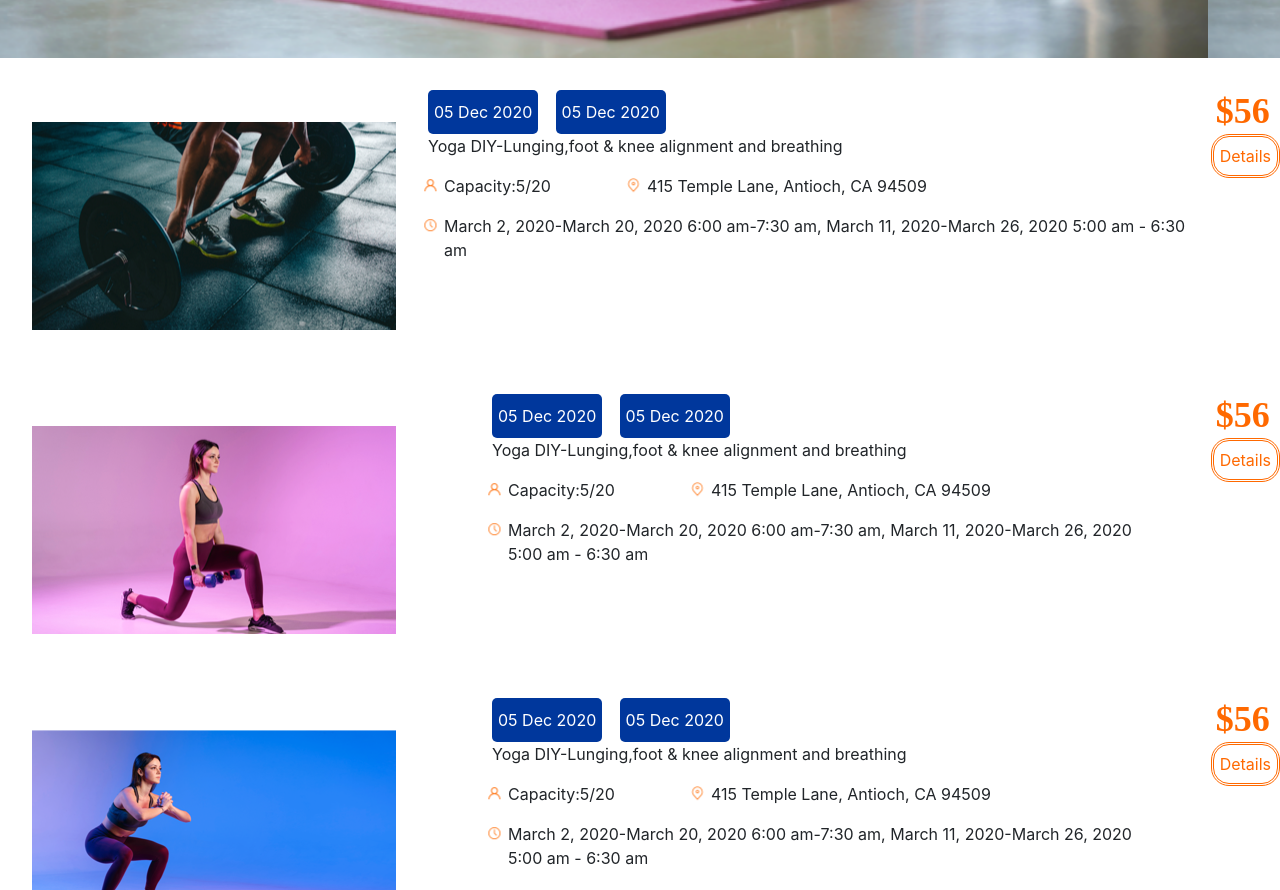
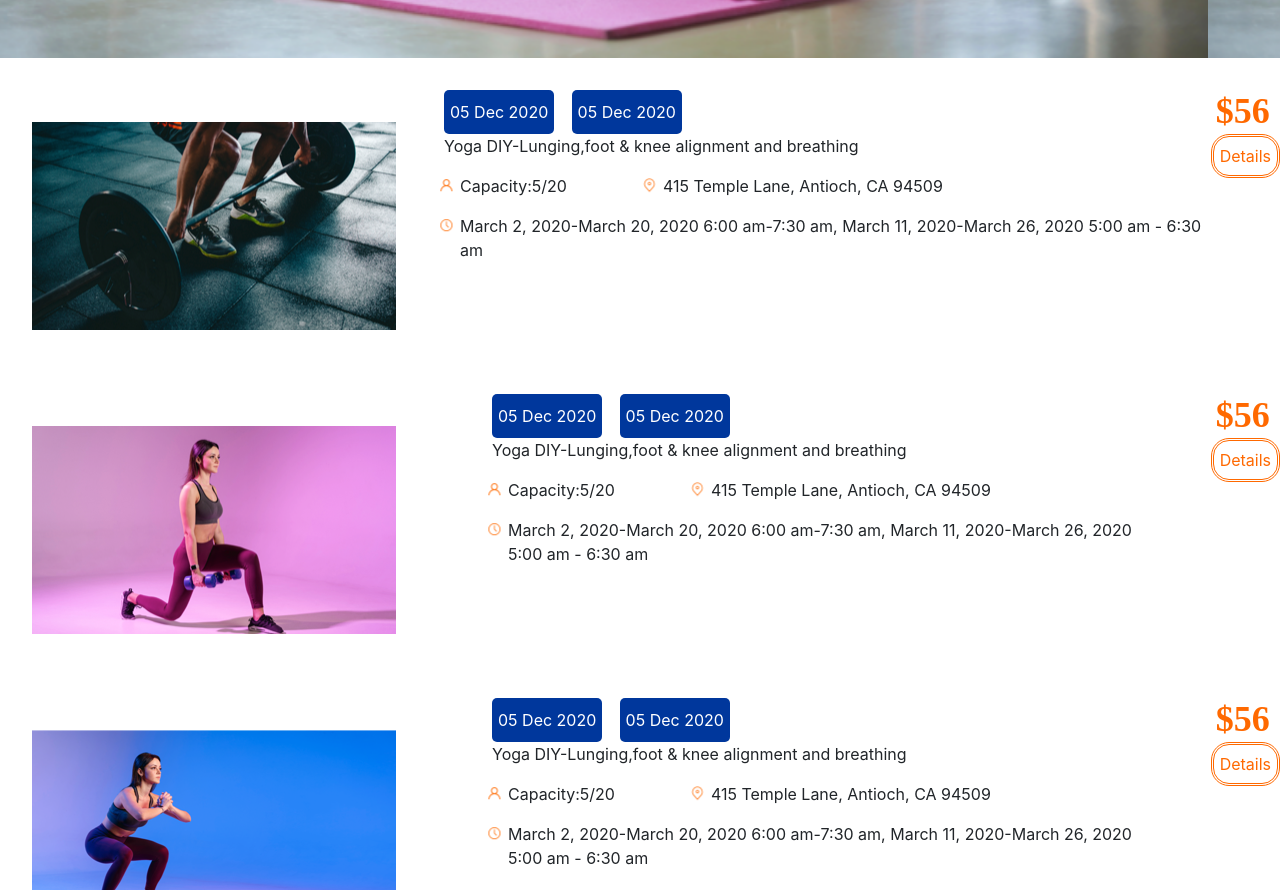
Before and after one commit to tuanldhe140929/gym_site, a plain HTML site: page index.html in a window 1280 px wide. Shown: the part 2568-3458 px from the top of the page. Drawn offline with nearby package versions, Linux system fonts and the light colour scheme.

Commit message:
Update index.html

```diff
--- a/index.html
+++ b/index.html
@@ -150,7 +150,7 @@
 	<section>
 		<div  class="mid" style="display: flex; justify-content: center;">
 			<img style="margin:2rem;" src="rectangle1.png">
-			<div>
+			<div style = "padding: 0 0 0 1rem;">
 			<div>
 			<button type="button" class="nut">05 Dec 2020</button>
 			<button type="button" class="nut" style="margin: 0 0.8rem;">05 Dec 2020</button>
```
